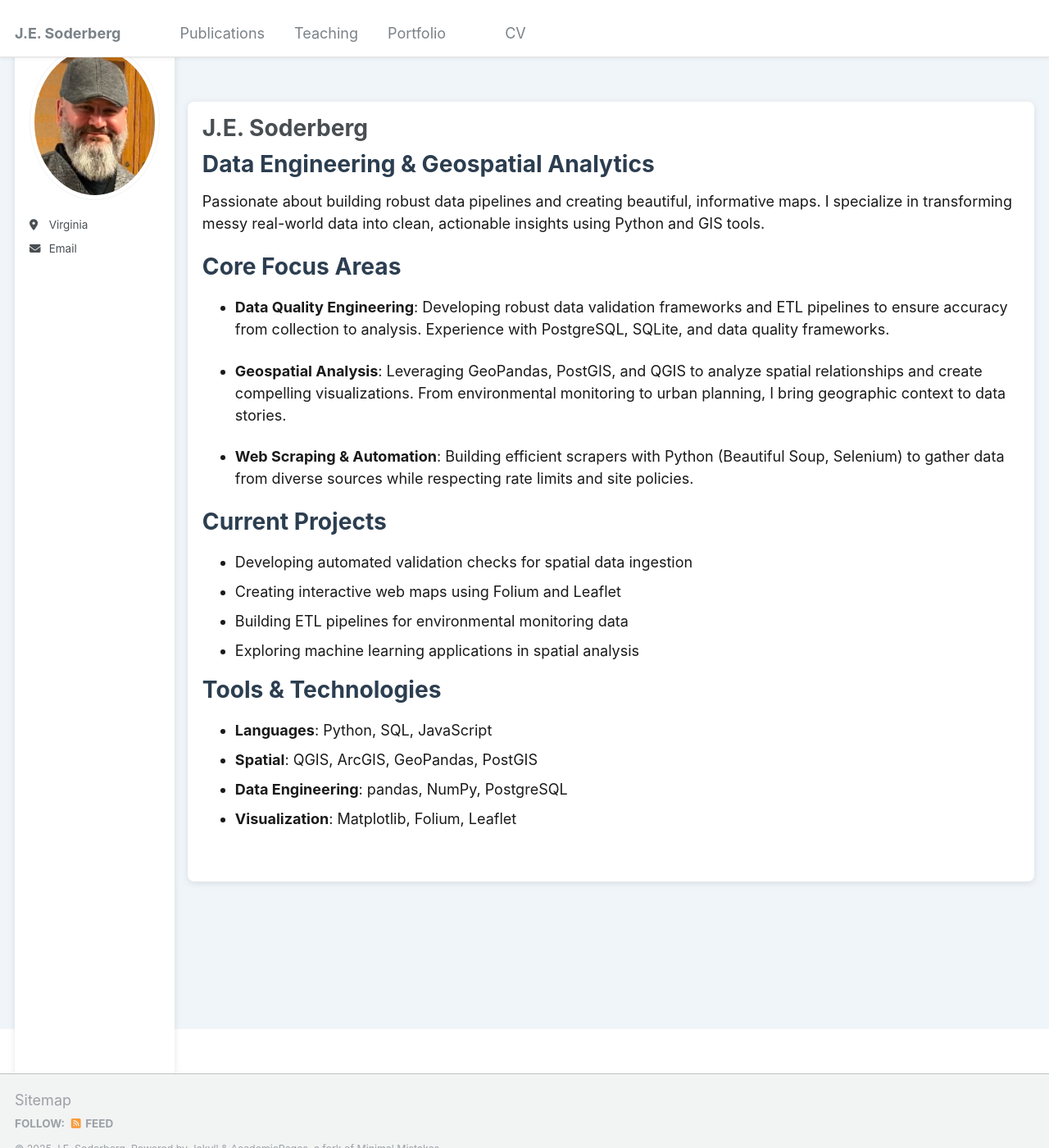
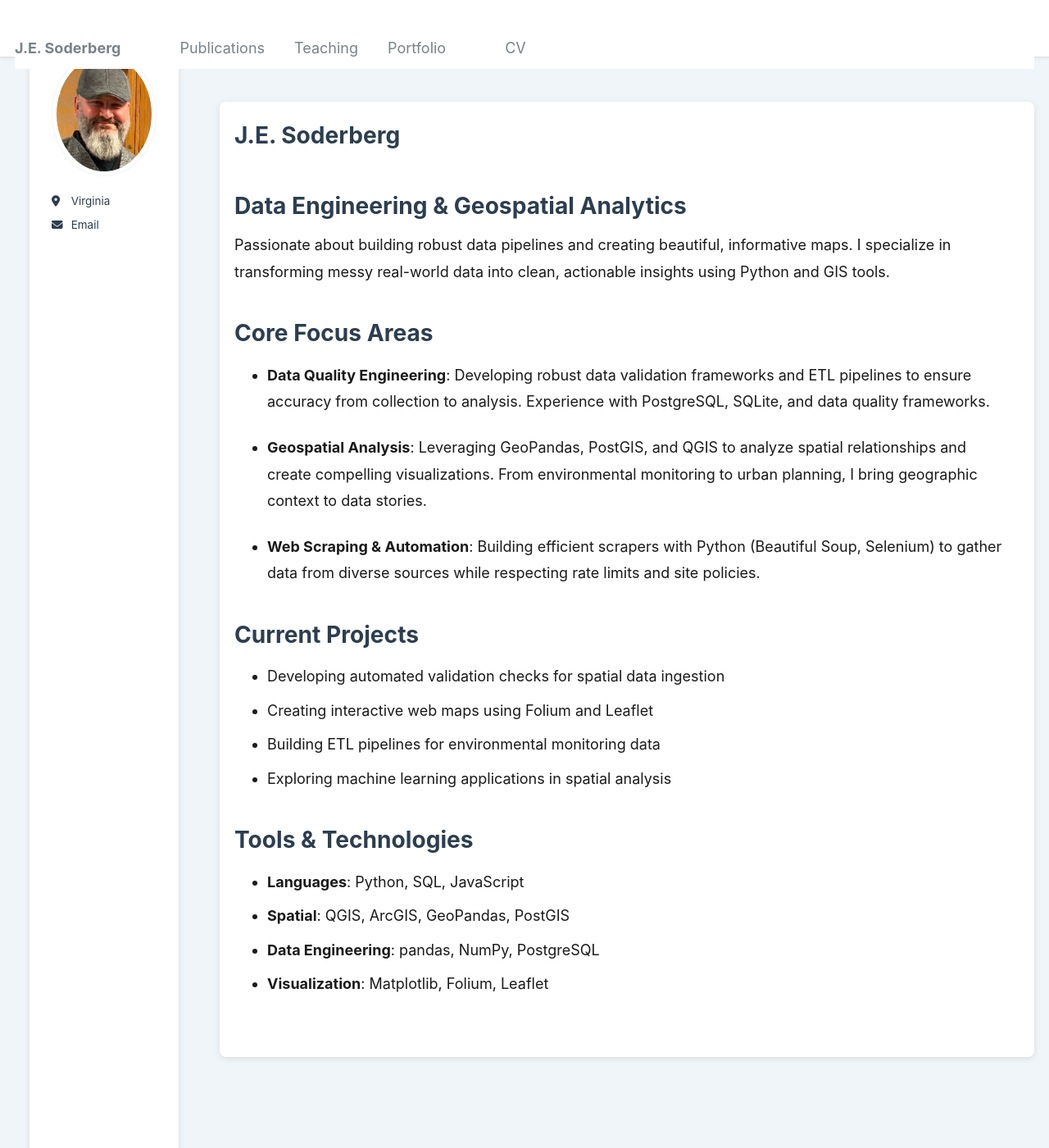
Before and after one commit to jesoderberg/github.io, a Jekyll site: the page built from _pages/about.md, in a window 1280 px wide and 1400 px high. Shown: the whole window at 82% size. Built offline with Jekyll 4.4.1, drawn with Linux system fonts in a browser that asks for light colours.

Commit message:
Update main.scss

```diff
--- a/assets/css/main.scss
+++ b/assets/css/main.scss
@@ -8,6 +8,8 @@
  *  - https://twitter.com/mmistakes
  *
 */
+
+/* Theme's core imports - these provide the base functionality */
 @import "vendor/breakpoint/breakpoint"; // media query mixins
 @import "variables";
 @import "mixins";
@@ -33,47 +35,147 @@
 @import "vendor/magnific-popup/magnific-popup";
 @import "print";
 
-/* Custom styles added after theme imports */
+/* Custom styles begin here */
+
+/* Base layout and background styling */
 body {
-    background-color: #f0f5f9; /* A soft blue-gray background */
+    background-color: #f0f5f9; /* Soft blue-gray background that's easy on the eyes */
+    line-height: 1.6;
+    color: #2c3e50;
 }
 
+/* Main content area styling */
 .page {
     background-color: white;
-    padding: 1em;
+    padding: 1.5em;
     border-radius: 8px;
     box-shadow: 0 2px 8px rgba(0,0,0,0.1);
     margin: 1em auto;
 }
 
-.sidebar {
-    background-color: rgba(255,255,255,0.95);
-    border-radius: 8px;
-    box-shadow: 0 2px 8px rgba(0,0,0,0.1);
-    padding: 1em;
-}
-
+/* Navigation header styling */
 .masthead {
     background-color: white;
     border-bottom: 1px solid #e0e0e0;
     box-shadow: 0 2px 4px rgba(0,0,0,0.05);
+    padding: 1em 0;
 }
 
+/* Archive pages styling */
 .archive {
     background-color: white;
-    padding: 1em;
+    padding: 1.5em;
     border-radius: 8px;
     box-shadow: 0 2px 8px rgba(0,0,0,0.1);
     margin: 1em 0;
 }
 
-/* Improve readability of text on new background */
+/* Enhanced text readability */
 .page__content {
     p, li {
         color: #1a1a1a;
+        font-size: 1em;
+        line-height: 1.8;
     }
 
     h1, h2, h3, h4, h5, h6 {
         color: #2c3e50;
+        margin-top: 1.5em;
+        margin-bottom: 0.5em;
     }
 }
+
+/* Sidebar and layout adjustments */
+@media (min-width: 80em) {
+    /* Large screen layout */
+    .sidebar {
+        float: left;
+        width: calc(200px - 1em);
+        margin-right: 2em;
+        margin-left: 1em;
+        background-color: white;
+        padding: 1.5em;
+        border-radius: 8px;
+        box-shadow: 0 2px 8px rgba(0,0,0,0.1);
+        opacity: 1.0;
+        -webkit-transition: opacity 0.2s ease-in-out;
+        transition: opacity 0.2s ease-in-out;
+
+        &.sticky {
+            top: 2em;
+            float: left;
+        }
+    }
+
+    .page {
+        float: right;
+        width: calc(100% - 250px);
+        padding-right: 2em;
+        padding-left: 1em;
+    }
+}
+
+@media (max-width: 79.9em) {
+    /* Mobile and tablet layout */
+    .sidebar {
+        margin-bottom: 2em;
+        padding: 1em;
+        width: 100%;
+        background-color: white;
+        border-radius: 8px;
+        box-shadow: 0 2px 8px rgba(0,0,0,0.1);
+    }
+
+    .page {
+        width: 100%;
+        padding: 1em;
+    }
+}
+
+/* Layout cleanup and utilities */
+.wrapper {
+    &::after {
+        clear: both;
+        content: '';
+        display: table;
+    }
+}
+
+/* Enhanced link styling */
+a {
+    color: #2c3e50;
+    text-decoration: none;
+    border-bottom: 1px solid transparent;
+    transition: border-bottom-color 0.2s ease-in-out;
+
+    &:hover {
+        color: #34495e;
+        border-bottom-color: currentColor;
+    }
+}
+
+/* Table enhancements */
+table {
+    background-color: white;
+    border-radius: 4px;
+    box-shadow: 0 1px 3px rgba(0,0,0,0.1);
+    margin: 1em 0;
+}
+
+/* Code block styling */
+pre, code {
+    background-color: #f8f9fa;
+    border-radius: 4px;
+    border: 1px solid #e9ecef;
+}
+
+/* Button styling */
+.btn {
+    border-radius: 4px;
+    transition: all 0.2s ease-in-out;
+
+    &:hover {
+        transform: translateY(-1px);
+        box-shadow: 0 2px 5px rgba(0,0,0,0.1);
+    }
+}
```
